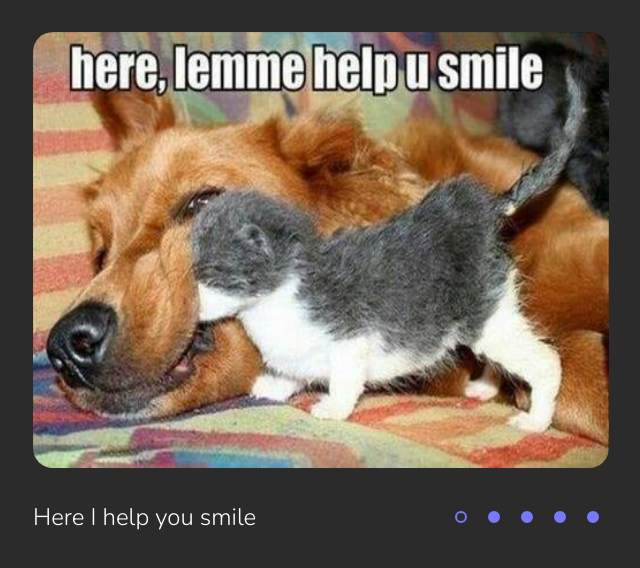
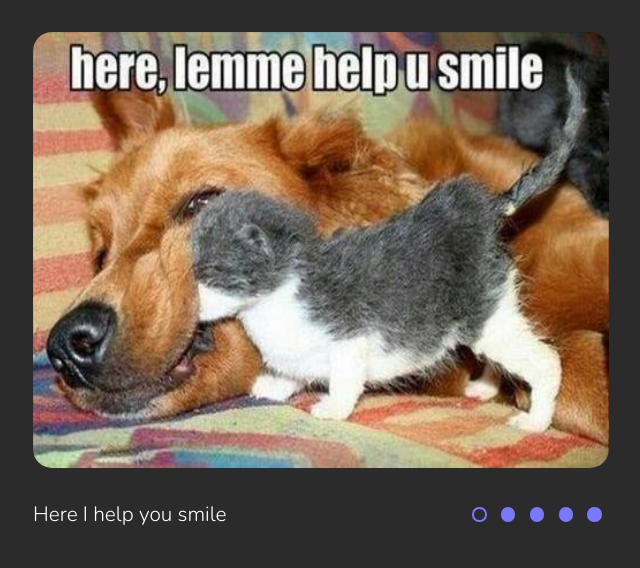
Before and after one commit to Igorsk1/cssMemeSlider, a plain HTML site: page cssMemeSlider/index.html in a window 1280 px wide. Shown: the whole page, without its empty margins (319-959 px from the left). Drawn offline with Linux system fonts and the light colour scheme.

Commit message:
fix: change indents in px into rem (Mon, Sep 16, 2024 12:54:00 AM)

```diff
--- a/cssMemeSlider/style.css
+++ b/cssMemeSlider/style.css
@@ -54,7 +54,7 @@ input {
 .slider-gallery img {
 	width: 100%;
 	height: 100%;
-	border-radius: 20px;
+	border-radius: 1.2rem;
 }
 
 .bottom {
@@ -81,7 +81,7 @@ input {
 	flex-shrink: 0;
 	width: 100%;
 	color: white;
-	font-size: 24px;
+	font-size: 1.3rem;
 	font-family: 'Nunito', sans-serif;
 }
 
@@ -93,25 +93,25 @@ input {
 	display: flex;
 	justify-content: center;
 	align-items: center;
-	width: 33px;
-	height: 33px;
+	width: 1.8rem;
+	height: 1.8rem;
 	cursor: pointer;
 }
 
 .dot {
-	width: 12px;
-  height: 12px;
+	width: 0.9rem;
+  height: 0.9rem;
   margin: auto;
   border-radius: 50%;
 	background-color: rgb(121, 121, 255);
-  border: 2px solid rgb(121, 121, 255);
+  border: 0.125rem solid rgb(121, 121, 255);
 	transition: .3s;
 }
 
 
 .dot-area:hover .dot {
 	background-color:	white;
-	border: 2px solid white;
+	border: 0.125rem solid white;
 }
 
 #meme1:checked ~ .slider-gallery,
@@ -153,7 +153,7 @@ input {
 #meme3:checked ~ .bottom .dots-wrapper label[for='meme3']:hover .dot,
 #meme4:checked ~ .bottom .dots-wrapper label[for='meme4']:hover .dot,
 #meme5:checked ~ .bottom .dots-wrapper label[for='meme5']:hover .dot {
-	border: 2px solid white;
+	border: 0.125rem solid white;
 }
 
 @media (max-width: 700px) {
@@ -174,6 +174,6 @@ input {
 
 @media (max-width: 434px) {
 	.meme-title {
-		font-size: max(24px - (434px - 100vw) * 0.1, 16px);
+		font-size: max(1.3rem - (434px - 100vw) * 0.1, 1rem);
 	}
 }
```
